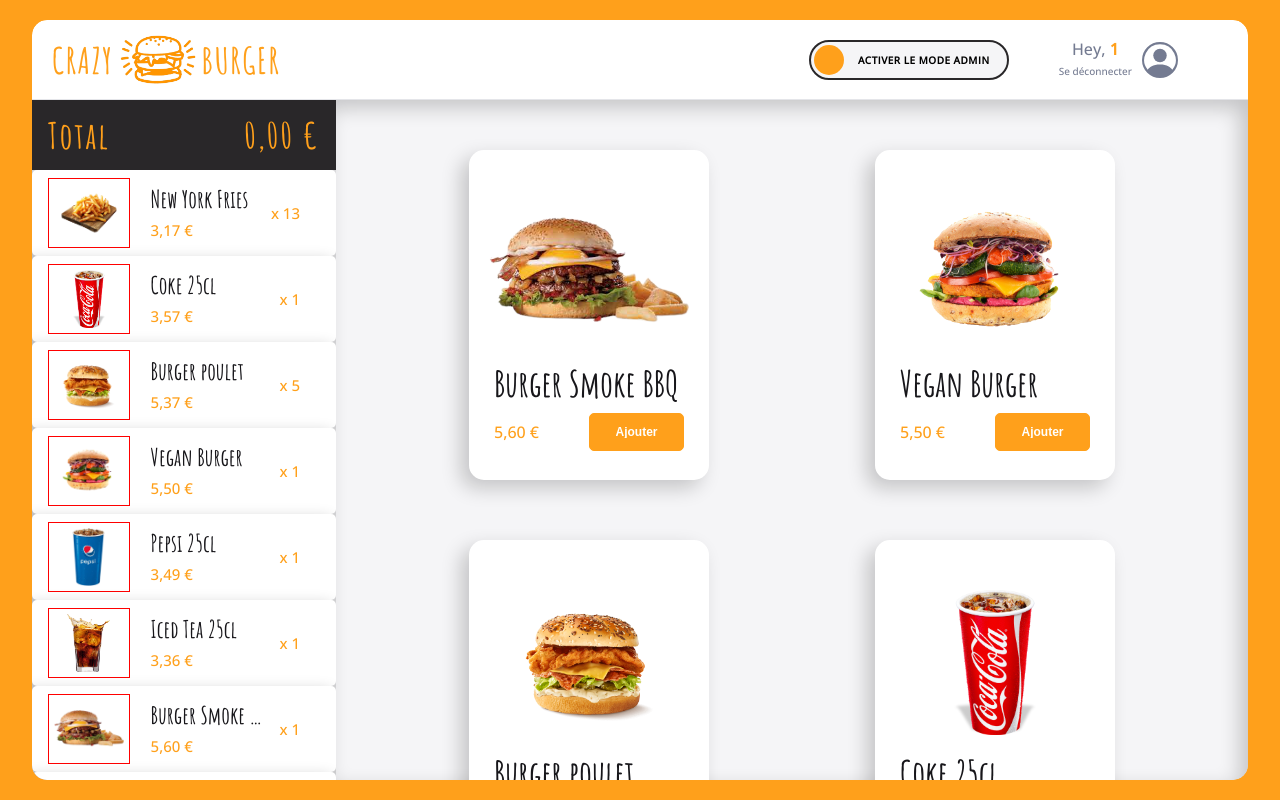
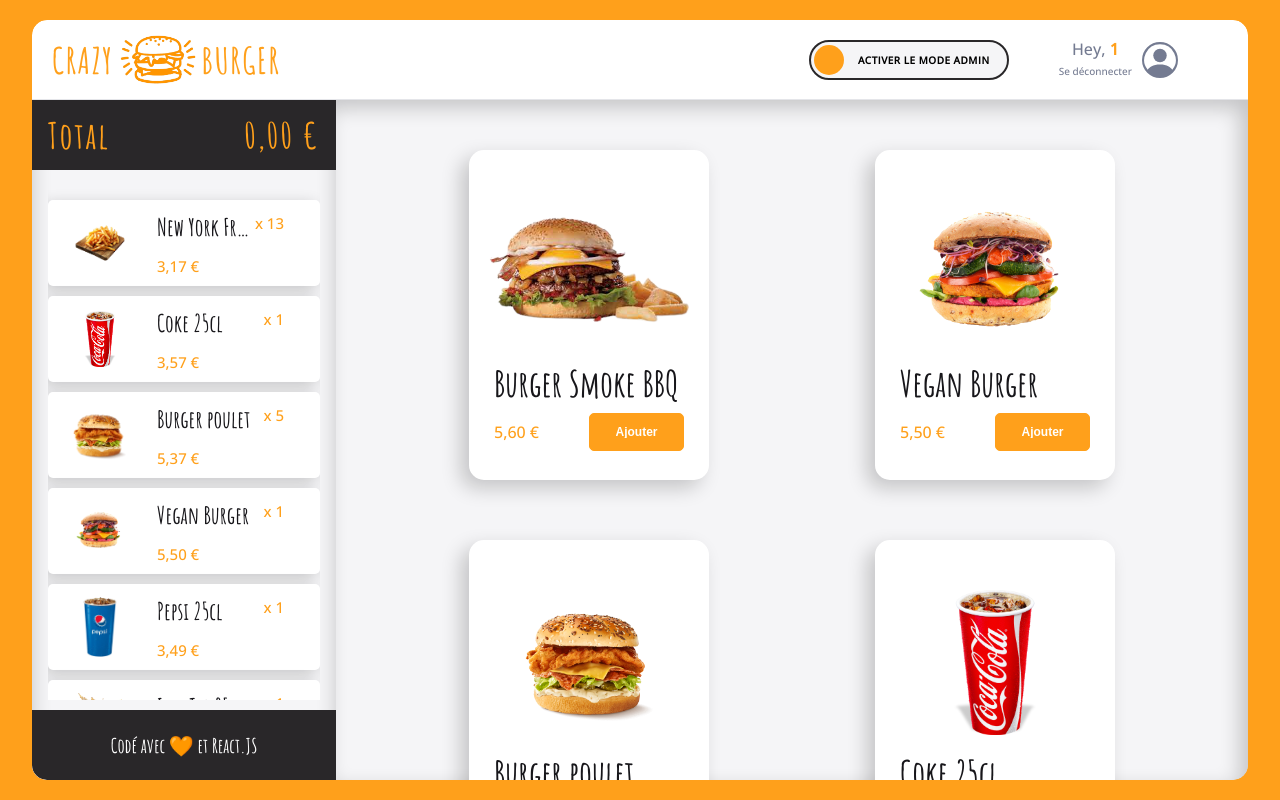
Before and after one commit to Samy572/burger-shop, a React (Vite) app: page /order/1 in a window 1280 px wide. Built offline with nearby package versions, Linux system fonts and the light colour scheme.

Commit message:
💄 ♻️  F11:  Basket > update style properly

```diff
--- a/src/components/pages/order/Main/Basket/Basket.jsx
+++ b/src/components/pages/order/Main/Basket/Basket.jsx
@@ -25,11 +25,10 @@ export default function Basket() {
 const BasketStyled = styled.div`
 	background: ${theme.colors.background_white};
 	box-shadow: ${theme.shadows.basket};
+	display: flex;
 	flex-direction: column;
 	border-bottom-left-radius: ${theme.borderRadius.extraRound};
-	height: 85vh;
-	overflow: hidden;
-
+	overflow-y: hidden;
 	.head {
 		position: sticky;
 		top: 0;
--- a/src/components/pages/order/Main/Basket/BasketCard.jsx
+++ b/src/components/pages/order/Main/Basket/BasketCard.jsx
@@ -32,9 +32,10 @@ const BasketCardStyled = styled.div`
 	height: 86px;
 	padding: 8px 16px;
 	display: grid;
+	align-items: center;
 	grid-template-columns: 30% 1fr;
 	overflow-y: hidden;
-
+	margin-bottom: 10px;
 	border-radius: ${theme.borderRadius.round};
 	background: ${theme.colors.white};
 	box-shadow: ${theme.shadows.cardBasket};
@@ -44,9 +45,9 @@ const BasketCardStyled = styled.div`
 	.image {
 		box-sizing: border-box;
 		height: 70px;
-		border: 1px solid red;
 		overflow: hidden;
-
+		display: flex;
+		align-items: center;
 		img {
 			padding: 5px;
 			box-sizing: border-box;
@@ -72,6 +73,8 @@ const BasketCardStyled = styled.div`
 			margin-left: 21px;
 			/* align-items: center; */
 			.title {
+				overflow: hidden;
+
 				display: flex;
 				align-items: center;
 				/* background: yellow; */
--- a/src/components/pages/order/Main/Basket/BasketProducts.jsx
+++ b/src/components/pages/order/Main/Basket/BasketProducts.jsx
@@ -4,9 +4,11 @@ import BasketCard from './BasketCard';
 export default function BasketProducts({ products }) {
 	return (
 		<BasketProductsStyled>
-			{products.map((product) => {
-				return <BasketCard key={product.id} {...product} />;
-			})}
+			<div className="basket-card">
+				{products.map((product) => {
+					return <BasketCard key={product.id} {...product} />;
+				})}
+			</div>
 		</BasketProductsStyled>
 	);
 }
@@ -15,11 +17,9 @@ const BasketProductsStyled = styled.div`
 	flex: 1;
 	display: flex;
 	flex-direction: column;
-	overflow-y: scroll;
 	.basket-card {
 		/* border: 1px solid blue; */
 		margin: 10px 16px;
-		height: 86px;
 		box-sizing: border-box;
 		:first-child {
 			margin-top: 20px;
--- a/src/components/pages/order/Main/Basket/EmptyBasket.jsx
+++ b/src/components/pages/order/Main/Basket/EmptyBasket.jsx
@@ -18,7 +18,7 @@ const EmptyBasketStylde = styled.div`
 		display: flex;
 		height: calc(95vh - 10vh - 70px - 70px);
 		text-align: center;
-		flex: 1;
+		/* flex: 1; */
 		justify-content: center;
 		align-items: center;
 		align-self: center;
--- a/src/components/pages/order/Main/Basket/Footer.jsx
+++ b/src/components/pages/order/Main/Basket/Footer.jsx
@@ -13,13 +13,15 @@ export default function Footer() {
 }
 
 const FooterStyled = styled.div`
-	text-transform: uppercase;
 	height: 100%;
 	width: 100%;
 	display: flex;
 	align-items: center;
 	justify-content: center;
-	color: ${theme.colors.white};
-	font-family: ${theme.fonts.family.stylish};
-	font-size: ${theme.fonts.size.P2};
+	span {
+		font-size: ${theme.fonts.size.P2};
+		font-family: ${theme.fonts.family.stylish};
+		font-weight: ${theme.fonts.weights.bold};
+		color: ${theme.colors.white};
+	}
 `;
--- a/src/components/pages/order/Navbar/NavBarRightSide.jsx
+++ b/src/components/pages/order/Navbar/NavBarRightSide.jsx
@@ -3,7 +3,6 @@ import Profile from './Profile';
 import ToggleButton from '../../../reusable-ui/ToggleButton.jsx';
 import 'react-toastify/dist/ReactToastify.css';
 import { toast } from 'react-toastify';
-import { theme } from '../../../../theme';
 import AdminToast from './AdminToast';
 import OrderContext from '../../../../context/OrderContext';
 import { useContext } from 'react';
@@ -44,6 +43,7 @@ export default function NavBarRightSide() {
 }
 
 const NavBarRightSideStyled = styled.div`
+	overflow: hidden;
 	display: flex;
 	align-items: center;
 	padding-right: 50px;
```
